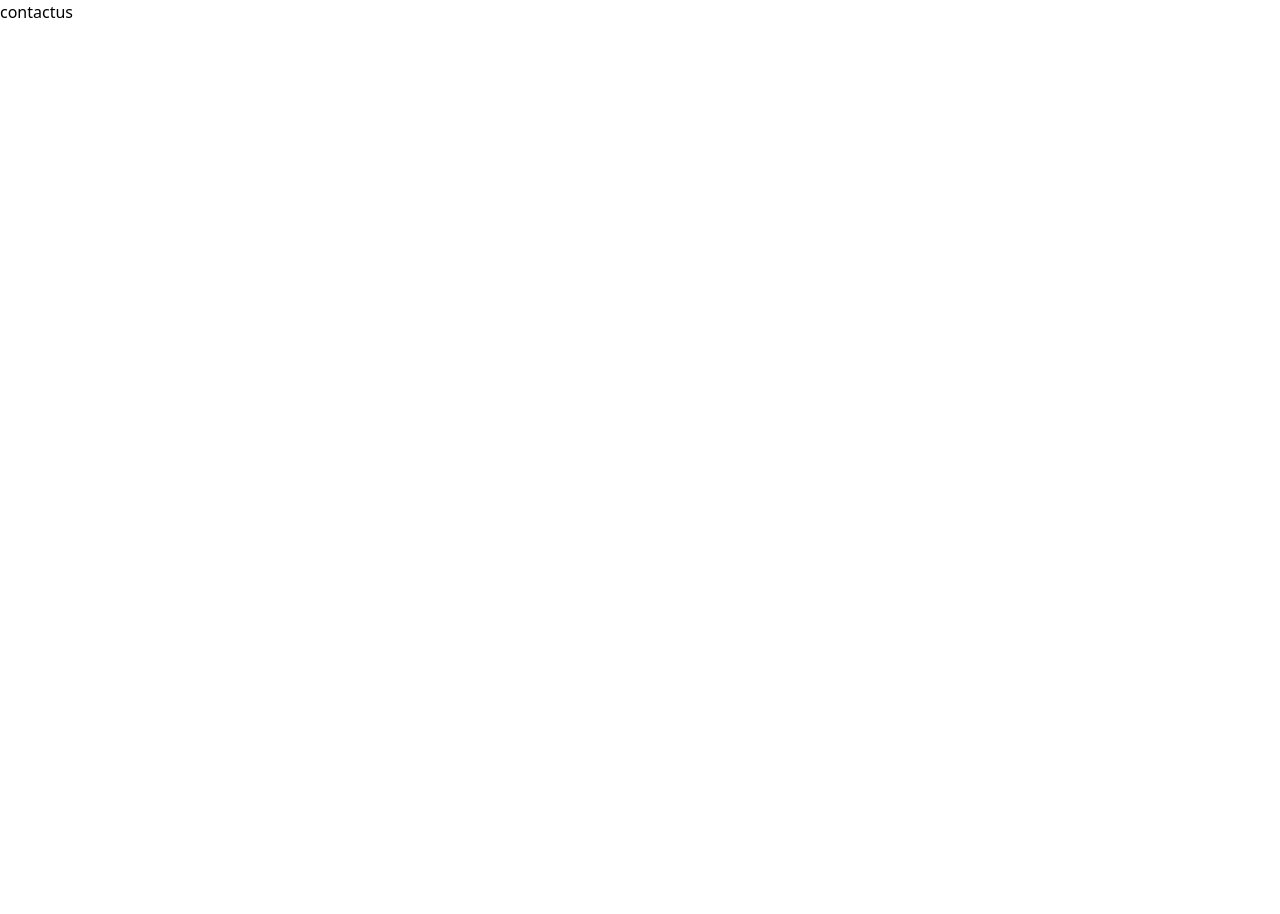
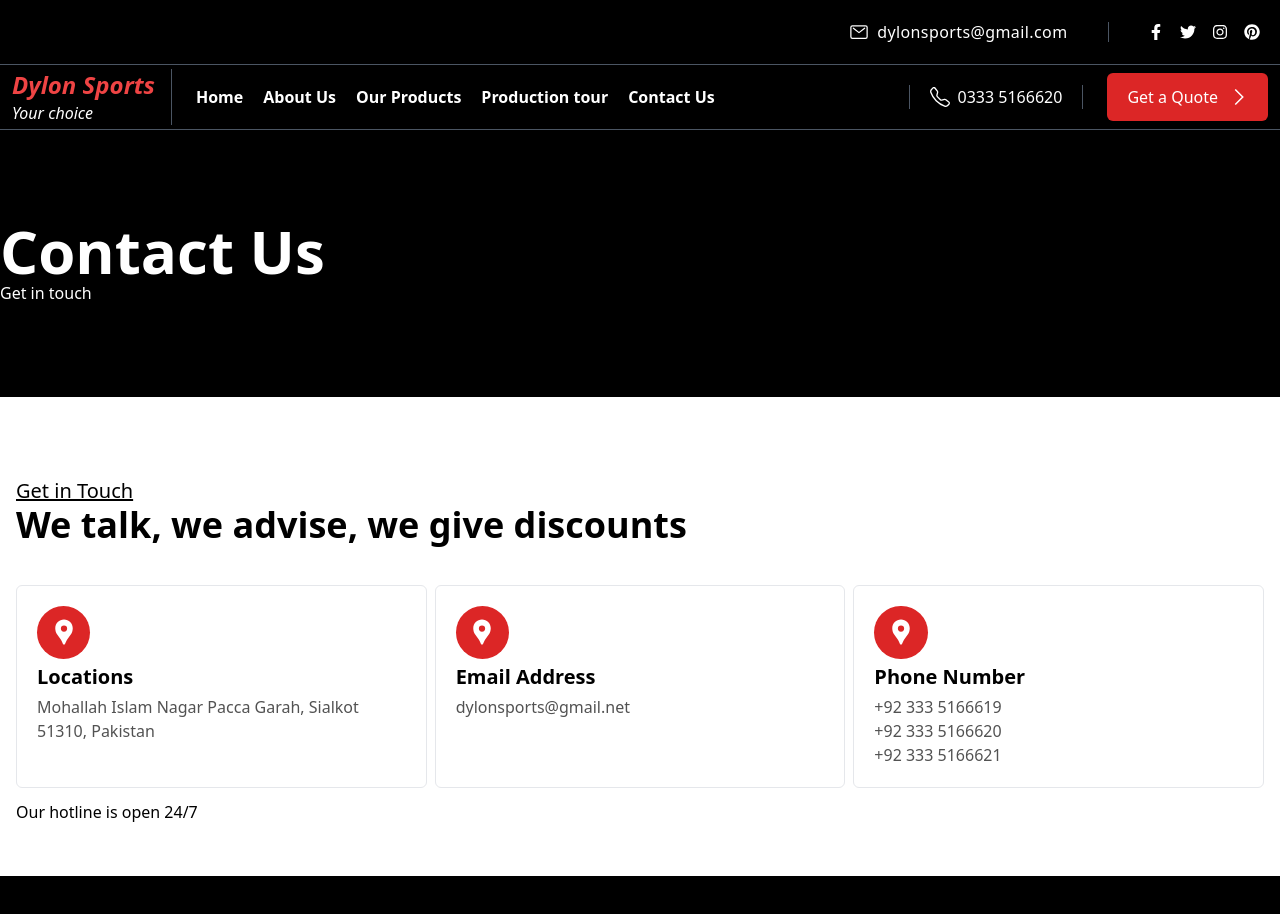
Before and after one commit to solutionave/dylonsports, a Gatsby site: page /contactus in a window 1280 px wide. Before the commit the page ends 800 px from the top, so only its background shows below. Built offline with nearby package versions, Linux system fonts and the light colour scheme; Gatsby itself is replaced by a stand-in of ours.

Commit message:
infoboxes

```diff
--- a/src/pages/contactus.tsx
+++ b/src/pages/contactus.tsx
@@ -1,7 +1,69 @@
 import React from "react";
+import PageLayout from "../layouts/PageLayout";
+import Container from "../components/Container";
+import { MdLocationPin } from "react-icons/md";
+import clsx from "clsx";
 
 const ContactUsPage = () => {
-  return <div>contactus</div>;
+  const boxStyle = clsx([
+    "col-span-1 border rounded-md p-5",
+    "hover:bg-neutral-300",
+    "transition-all duration-500",
+    "hover:scale-95 cursor-pointer",
+  ]);
+
+  return (
+    <PageLayout>
+      <Container>
+        <div className="py-10 min-h-[200pt] flex flex-col justify-center ">
+          <div className="text-6xl font-semibold">Contact Us</div>
+          <div>Get in touch</div>
+        </div>
+      </Container>
+      <div className="bg-white text-black py-10 px-4">
+        <Container>
+          <div className="py-10">
+            <div className="underline text-xl">Get in Touch</div>
+            <div className="text-4xl font-semibold">
+              We talk, we advise, we give discounts
+            </div>
+          </div>
+          <div className="w-full">
+            <div className="grid grid-cols-3 grid-flow-row gap-2">
+              <div className={boxStyle}>
+                <div className="bg-red-600 w-[40pt] flex items-center justify-center aspect-square rounded-full">
+                  <MdLocationPin size={30} color="white" />
+                </div>
+                <div className="my-1 font-semibold text-xl">Locations</div>
+                <div className="text-neutral-600">
+                  Mohallah Islam Nagar Pacca Garah, Sialkot 51310, Pakistan
+                </div>
+              </div>
+              <div className={boxStyle}>
+                <div className="bg-red-600 w-[40pt] flex items-center justify-center aspect-square rounded-full">
+                  <MdLocationPin size={30} color="white" />
+                </div>
+                <div className="my-1 font-semibold text-xl">Email Address</div>
+                <div className="text-neutral-600">dylonsports@gmail.net</div>
+              </div>
+              <div className={boxStyle}>
+                <div className="bg-red-600 w-[40pt] flex items-center justify-center aspect-square rounded-full">
+                  <MdLocationPin size={30} color="white" />
+                </div>
+                <div className="my-1 font-semibold text-xl">Phone Number</div>
+                <div className="text-neutral-600">
+                  +92 333 5166619 <br />
+                  +92 333 5166620 <br />
+                  +92 333 5166621 <br />
+                </div>
+              </div>
+            </div>
+          </div>
+          <div className="my-3">Our hotline is open 24/7</div>
+        </Container>
+      </div>
+    </PageLayout>
+  );
 };
 
 export default ContactUsPage;
```
